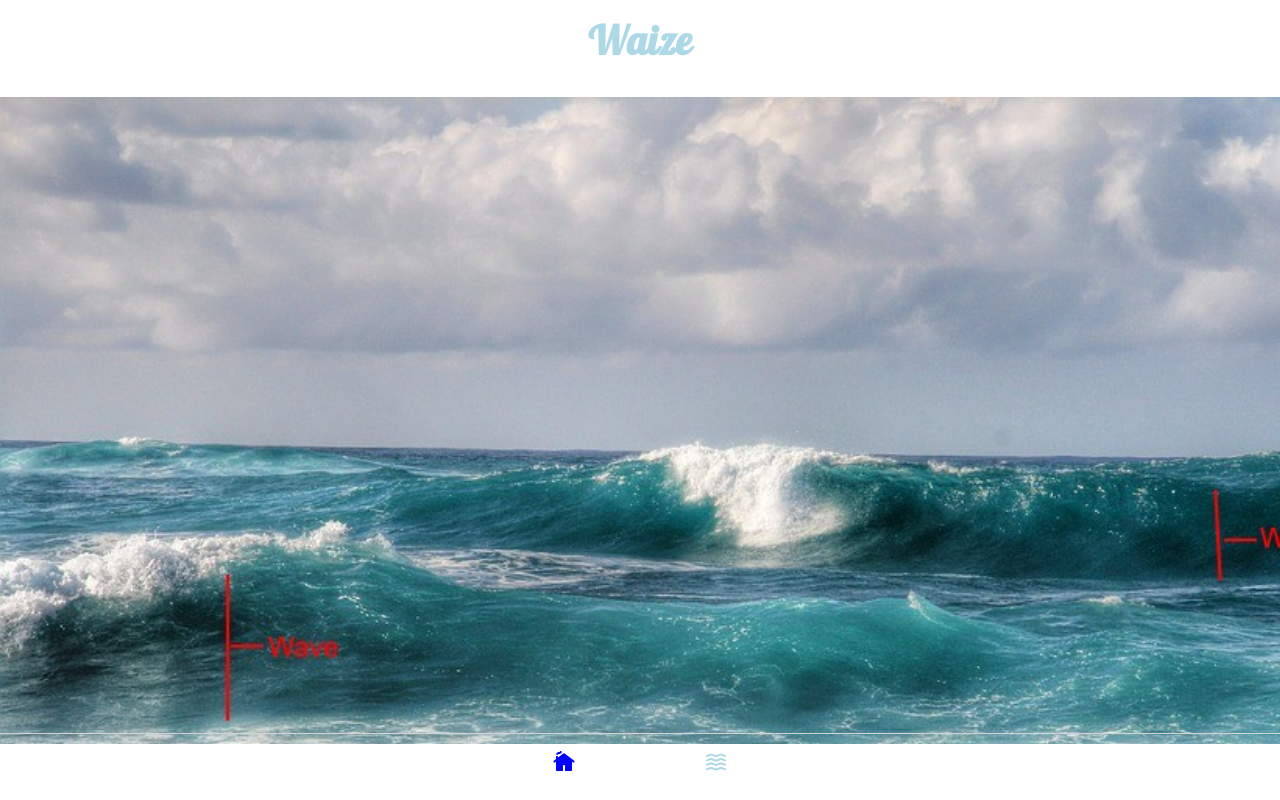
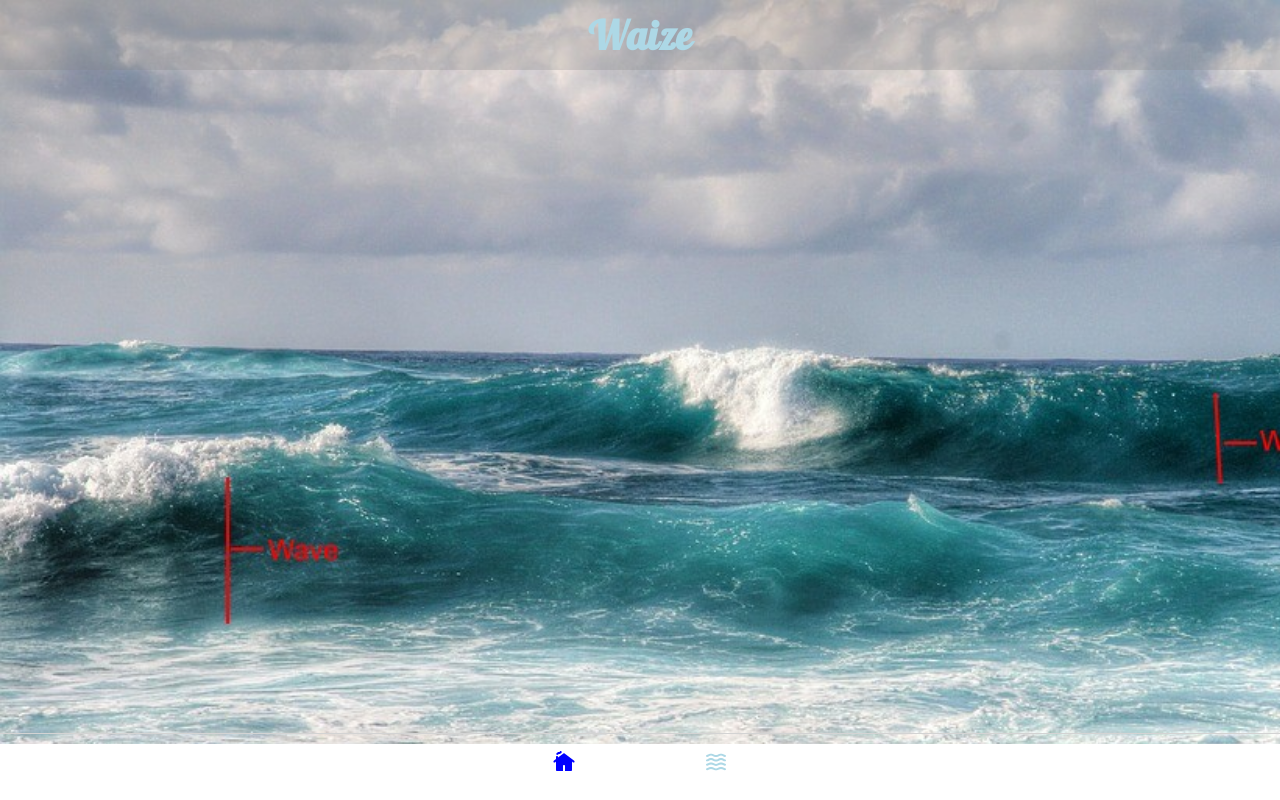
Before and after one commit to sequint/waize, a React (Create React App) app in the folder client/: page / in a window 1280 px wide. Built offline with nearby package versions, Linux system fonts and the light colour scheme.

Commit message:
Make title on the highest index, make it's width 100% of the screen size, update margins and padding, and change backgrd color to transparent grey

```diff
--- a/client/src/components/HomeTitle.css
+++ b/client/src/components/HomeTitle.css
@@ -3,9 +3,15 @@
 
 .homeTitle {
   text-align: center;
-  background-color: transparent;
+  background-color: #80808042;
   color: lightblue;
   font-family: 'Lobster', cursive;
   font-size: 40px;
   margin-top: 10px;
+  z-index: 1;
+  position: fixed;
+  width: 100%;
+  margin-top: 0px;
+  padding-top: 5px;
+  padding-bottom: 5px;
 }
```
